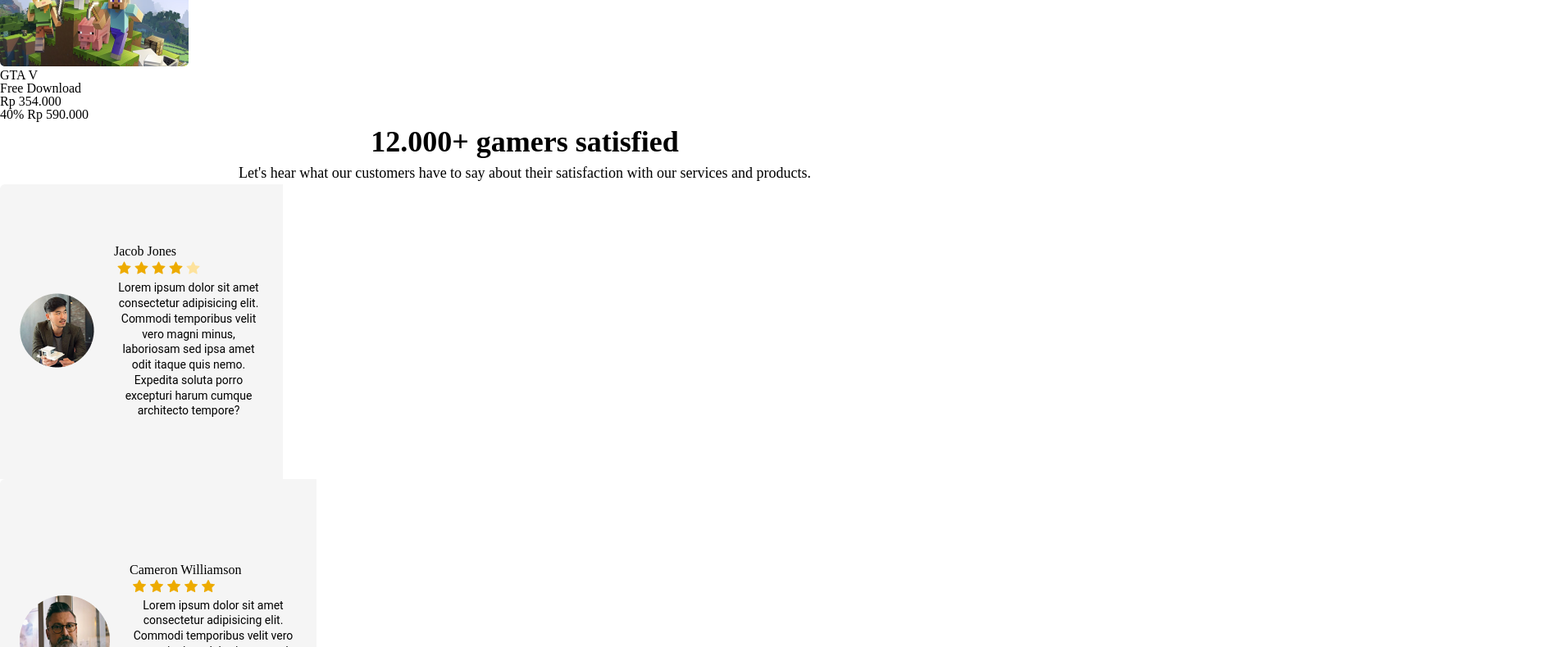
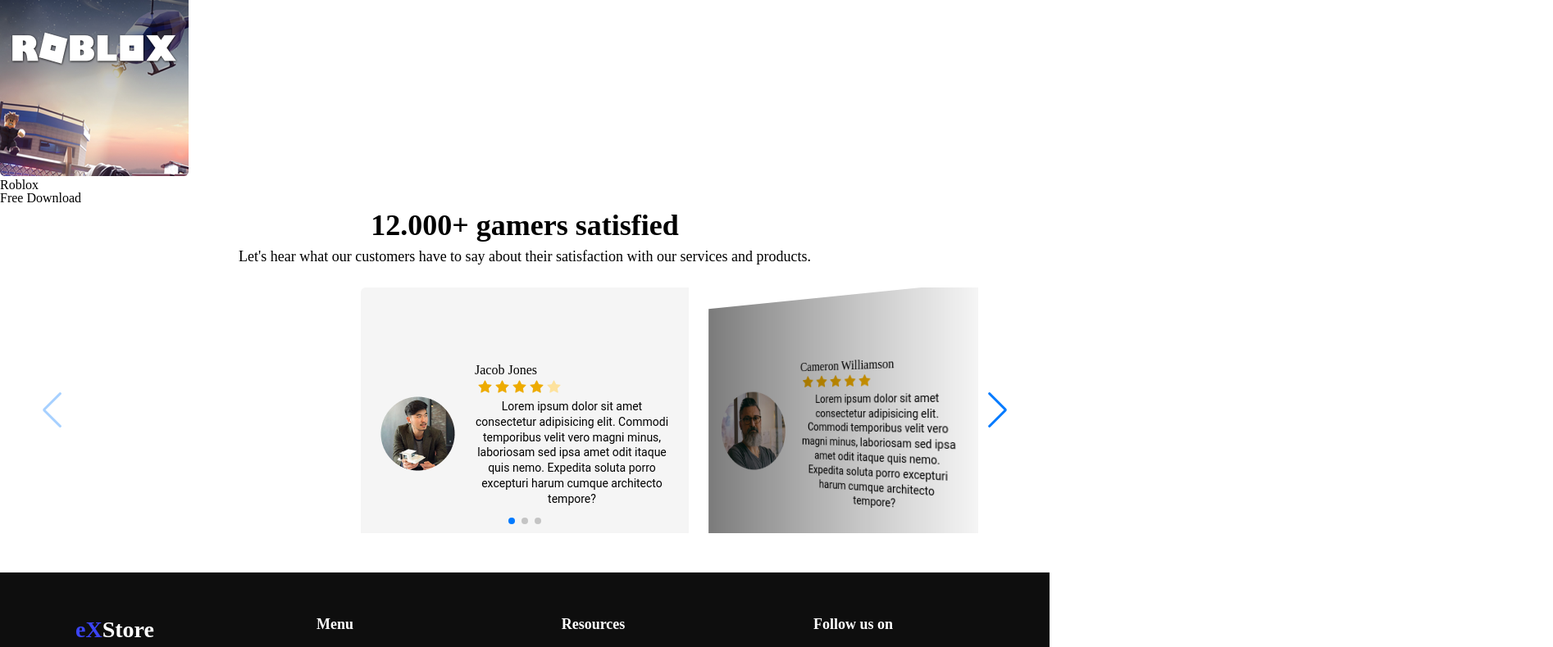
Before and after one commit to BohdanDaiko/Step-Project-2, a plain HTML site: page index.html in a window 1280 px wide. Shown: the part 1392-2182 px from the top of the page at 82% size, 1894 px wide, since content can reach past the window. Drawn offline with nearby package versions, Linux system fonts and the light colour scheme.

Commit message:
slider + styles refactor

```diff
--- a/index.html
+++ b/index.html
@@ -3,6 +3,9 @@
 <head>
     <meta charset="UTF-8">
     <meta name="viewport" content="width=device-width, initial-scale=1.0">
+    <link
+    rel="stylesheet"
+    href="https://cdn.jsdelivr.net/npm/swiper@11/swiper-bundle.min.css"/>
     <link rel="stylesheet" href="./reset.css">
     <link rel="stylesheet" href="./style.css">
     <title>Document</title>
@@ -38,7 +41,7 @@
     <section class="Why eXStore" id="Why eXStore" >
         <div class="why_text">
             <h1 class="why_title">Why eXStore</h1>
-            <p class="indonesia">We are the official Xbox partner in Indonesia that provides official video games.</p>
+            <p class="why_subtitle">We are the official Xbox partner in Indonesia that provides official video games.</p>
         </div>
 
         <div class="facts">
@@ -67,31 +70,31 @@
                 Popular Games
             </h2>
             <div class="products__action">
-                <a id="popular-games-all" class="popular-games-all" href="#">Browse all games</a>
+                <p id="popular-games-all" class="popular-games-all" onclick="showAllGames()">Browse all games</p>
             </div>
         </div>
 
         <div class="products__list">
-            <div class="item">
-                <img class="item__image" src="./images/game-1.png" alt="GTA V">
-                <div class="item__info">
-                    <h3 class="item__title">GTA V</h3>
-                    <div class="item__price-wrapper">
-                        <div class="item__price--free">
-                            Free Download
-                        </div>
+            <!-- <div class="item"> -->
+                <!-- <img class="item__image" src="./images/game-1.png" alt="GTA V"> -->
+                <!-- <div class="item__info"> -->
+                    <!-- <h3 class="item__title">GTA V</h3> -->
+                    <!-- <div class="item__price-wrapper"> -->
+                        <!-- <div class="item__price--free"> -->
+                            <!-- Free Download -->
+                        <!-- </div> -->
 
-                        <div class="item__price--default">
-                            Rp 354.000
-                        </div>
+                        <!-- <div class="item__price--default"> -->
+                            <!-- Rp 354.000 -->
+                        <!-- </div> -->
 
-                        <div class="item__price--sale-wrapper">
-                            <span class="item__price--sale">40%</span>
-                            <span class="item__price--sale-amount">Rp 590.000</span>
-                        </div>
-                    </div>
-                </div>
-            </div>
+                        <!-- <div class="item__price--sale-wrapper"> -->
+                            <!-- <span class="item__price--sale">40%</span> -->
+                            <!-- <span class="item__price--sale-amount">Rp 590.000</span> -->
+                        <!-- </div> -->
+                    <!-- </div> -->
+                <!-- </div> -->
+            <!-- </div> -->
         </div>
     </section>
 
@@ -102,8 +105,11 @@
             <p class="lets_hear">Let's hear what our customers have to say about their satisfaction with our services and products.</p>
         </div>
 
-        <div class="rewiew_blocks">
-            <div class="rewiew_block-1">
+
+        <div class="swiper">
+            <div class="swiper-wrapper">
+              <div class="swiper-slide">
+                <div class="rewiew_block">
                     <div class="people_photo">
                         <img src="./images/people-1.png" alt="photo of people">
                     </div>
@@ -114,8 +120,9 @@
                         <p class="lorem">Lorem ipsum dolor sit amet consectetur adipisicing elit. Commodi temporibus velit vero magni minus, laboriosam sed ipsa amet odit itaque quis nemo. Expedita soluta porro excepturi harum cumque architecto tempore?</p>
                     </div>
                 </div>
-
-            <div class="rewiew_block-2">
+              </div>
+              <div class="swiper-slide">
+                <div class="rewiew_block">
                     <div class="people_photo">
                         <img src="./images/people-2.png" alt="photo of people">
                     </div>
@@ -126,8 +133,9 @@
                         <p class="lorem">Lorem ipsum dolor sit amet consectetur adipisicing elit. Commodi temporibus velit vero magni minus, laboriosam sed ipsa amet odit itaque quis nemo. Expedita soluta porro excepturi harum cumque architecto tempore?</p>
                     </div>
                 </div>
-
-            <div class="rewiew_block-1">
+              </div>
+              <div class="swiper-slide">
+                <div class="rewiew_block">
                     <div class="people_photo">
                         <img src="./images/people-3.png" alt="5 stars of 5">
                     </div>
@@ -139,7 +147,12 @@
                     </div>
                 </div>
               </div>
-
+            </div>
+            <div class="swiper-pagination"></div>
+            <div class="swiper-button-prev"></div>
+            <div class="swiper-button-next"></div>
+            <!-- <div class="swiper-scrollbar"></div> -->
+          </div>
     </section>
 
     <footer>
@@ -174,7 +187,7 @@
         </div>
     </footer>
 
-
+    <script src="https://cdn.jsdelivr.net/npm/swiper@11/swiper-bundle.min.js"></script>
     <script src="./script.js"></script>
 </body>
 </html>
--- a/script.js
+++ b/script.js
@@ -10,6 +10,20 @@ const arrayProducts = [
         // price: 590.000, --- Default price
         sale: 40,
         price: 590000,
+        visible: true
+    },
+    {
+        title: "Roblox",
+        image: "./images/game-6.png",
+        price: null, // Free Download
+        visible: true
+    },
+    {
+        title: "Game 3",
+        image: "./images/game-3.png",
+        price: 400000,
+        sale: 10,
+        visible: false
     }
 ]
 
@@ -73,3 +87,50 @@ function createProductBlock(item) {
 
     return itemWrapper;
 }
+
+function showAllGames() {
+    popularGamesList.innerHTML = '';
+
+    addProductsToList(arrayProducts)
+}
+
+function addProductsToList(products) {
+
+    products.forEach(item => {
+
+        const block = createProductBlock(item)
+
+        popularGamesList.append(block)
+    })
+}
+
+addProductsToList(arrayProducts.filter(item => item.visible))
+
+
+const swiper = new Swiper('.swiper', {
+    // Optional parameters
+
+    effect: "coverflow",
+
+    grabCursor: true,
+    centeredSlides: true,
+    slidesPerView: "auto",
+    coverflowEffect: {
+        rotate: 50,
+        stretch: 0,
+        depth: 100,
+        modifier: 1,
+        slideShadows: true,
+    },
+
+    pagination: {
+        el: ".swiper-pagination",
+    },
+
+      // Navigation arrows
+    navigation: {
+        nextEl: '.swiper-button-next',
+        prevEl: '.swiper-button-prev',
+    },
+
+  });
--- a/style.css
+++ b/style.css
@@ -88,8 +88,16 @@ header {
     text-underline-position: from-font;
     text-decoration-skip-ink: none;
     justify-content: flex-end;
+    color: blue;
+    cursor: pointer;
 }
 
+.why_text {
+    display: flex;
+    flex-direction: column;
+    align-items: center;
+    margin-top: 24px;
+}
 
 
 .why_title{
@@ -102,15 +110,20 @@ header {
     text-decoration-skip-ink: none;
 }
 
-.indonesia{
+.why_subtitle{
     font-family: Lexend;
     font-size: 18px;
     font-weight: 400;
     line-height: 27px;
+    width: 400px;
     text-align: center;
-    text-underline-position: from-font;
-    text-decoration-skip-ink: none;
-    justify-content: center;
+}
+
+.facts {
+    display: flex;
+    justify-content: space-around;
+    margin-top: 32px;
+    margin-bottom: 32px;
 }
 
 .fact{
@@ -121,6 +134,10 @@ header {
     text-align: center;
     text-underline-position: from-font;
     text-decoration-skip-ink: none;
+}
+
+.fact_text {
+	font-weight: 600;
 }
 
 .howManyGamersSatisfied{
@@ -143,8 +160,11 @@ header {
     text-decoration-skip-ink: none;
 }
 
-.rewiew_block-1{
-    width: 297px;
+.rewiew_block{
+    display: flex;
+    justify-content: center;
+    align-items: center;
+    /* width: 297px; */
     height: 296px;
     padding: 32px 24px 32px 24px;
     gap: 24px;
@@ -153,23 +173,8 @@ header {
     background-color: whitesmoke;
 }
 
-.rewiew_block-2{
-    width: 338px;
-    height: 333px;
-    padding: 32px 24px 32px 24px;
-    gap: 24px;
-    border-radius: 6px 0px 0px 0px;
-    opacity: 0px;
-    background-color: whitesmoke;
-}
 
-.rewiew_block-1, .rewiew_block-2{
-    display: flex;
-    justify-content: center;
-    align-items: center;
-}
-
-.lorem{
+.lorem {
     font-family: Roboto;
     font-size: 14px;
     font-weight: 400;
@@ -179,11 +184,10 @@ header {
     text-decoration-skip-ink: none;
 }
 
-footer{
+footer {
     background-color: #0E0E0E;
     display: flex;
     justify-content: space-between;
-    width: 1710px;
     height: 369px;
     top: 2821px;
     padding: 50px 92px 0px 92px;
@@ -192,7 +196,7 @@ footer{
     color: white;
 }
 
-.footer-title{
+.footer-title {
     font-family: Lexend;
     font-size: 28px;
     font-weight: 700;
@@ -247,6 +251,21 @@ footer{
     margin-top: 20px;
 }
 
-.icon{
-    margin-left: 10px;
+.icon {
+    margin-right: 10px;
+    cursor: pointer;
 }
+
+.swiper {
+    width: 1200px;
+    height: 300px;
+    margin-top: 24px;
+    margin-bottom: 48px;
+}
+
+.swiper-slide {
+    background-position: center;
+    background-size: cover;
+    width: 400px;
+    height: 400px;
+}
```
Lines whose indentation alone changed are shown as unchanged.
